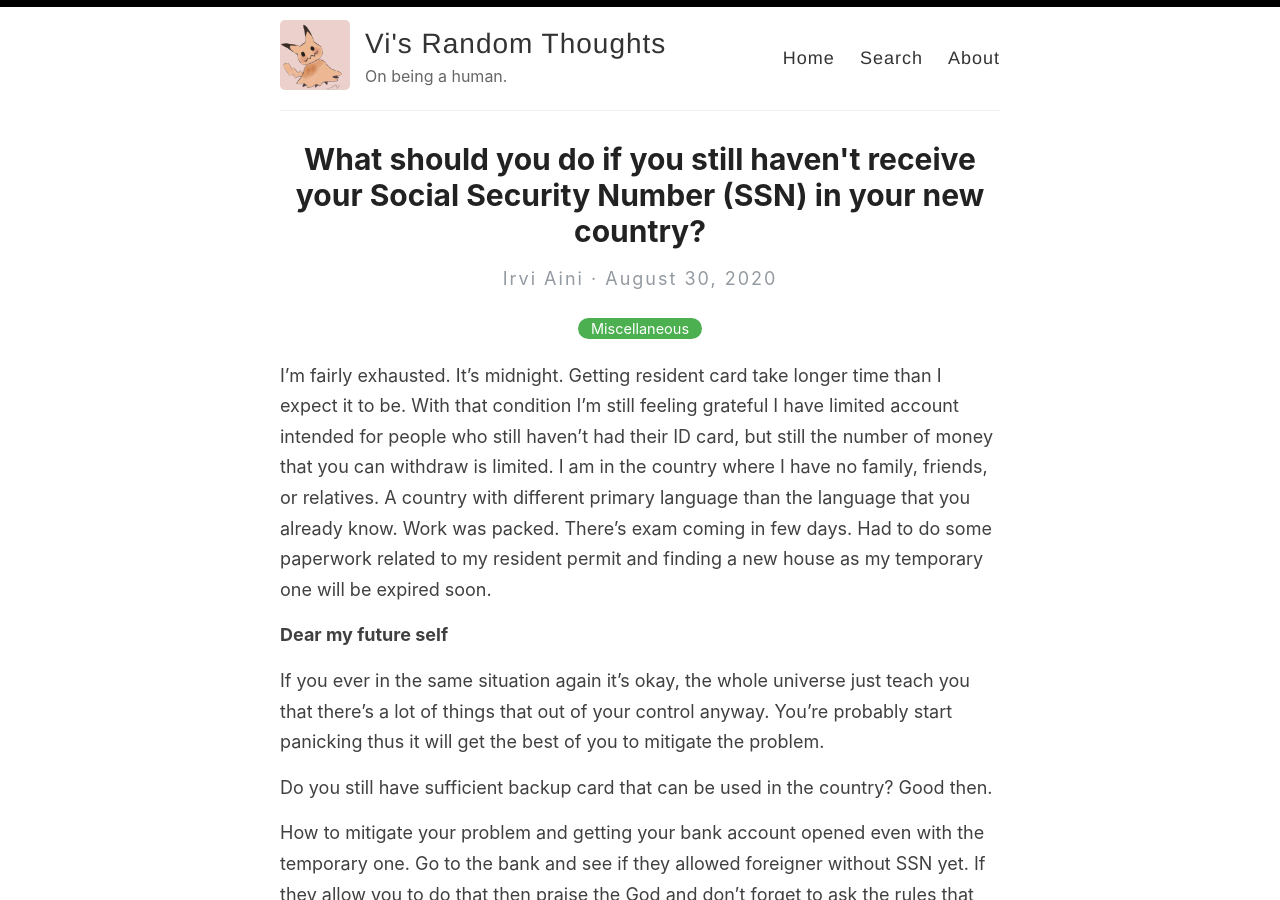
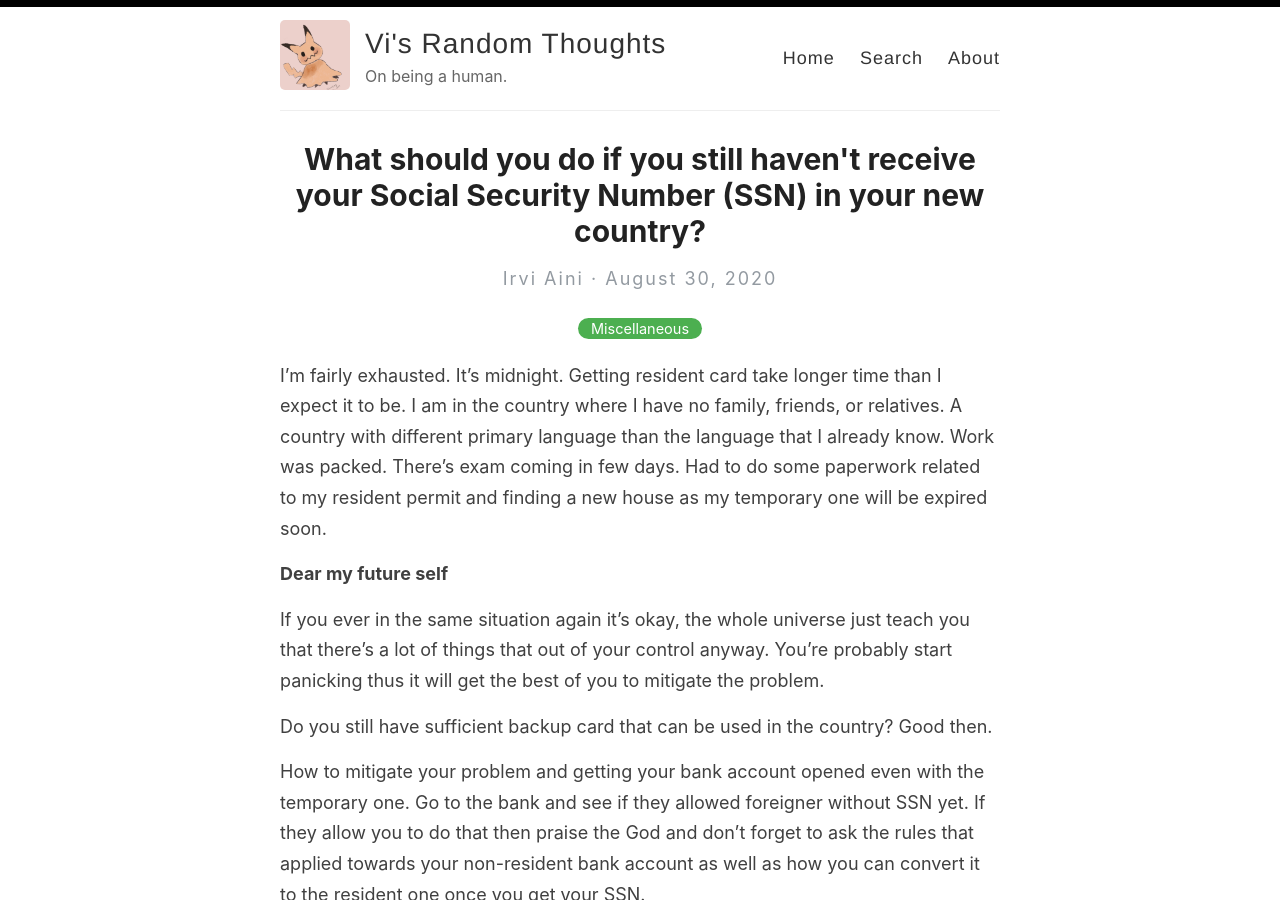
Before and after one commit to irvifa/irvifa.github.io, a Jekyll site: the page built from _posts/2020-08-30-ssn.md, in a window 1280 px wide and 900 px high. Built offline with Jekyll 4.4.1, drawn with Linux system fonts in a browser that asks for light colours.

Commit message:
Fix 1st post.

```diff
--- a/_posts/2020-08-30-ssn.md
+++ b/_posts/2020-08-30-ssn.md
@@ -5,9 +5,7 @@ categories: Miscellaneous
 ---
 
 I'm fairly exhausted. It's midnight. Getting resident card take longer time than I expect it to be.
-With that condition I'm still feeling grateful I have limited account intended for people who still haven't had
-their ID card, but still the number of money that you can withdraw is limited.
-I am in the country where I have no family, friends, or relatives. A country with different primary language than the language that you already know.
+I am in the country where I have no family, friends, or relatives. A country with different primary language than the language that I already know.
 Work was packed. There's exam coming in few days. Had to do some paperwork related to my resident permit and finding a new house as my temporary one will be expired soon.
 
 **Dear my future self**
@@ -47,7 +45,7 @@ they have a way to help you with this.
 
 You probably need to be more aware about unpredictable situations and how to deal with it in any case shit happened.
 
-Now remember the things that you still have right now:
+**Now remember the things that you still have right now:**
 
 - Temporary bank account with some ID that you can use as a replacement for your social security number
 - Insurance where you can still go to private medical service in any case you're sick
```
